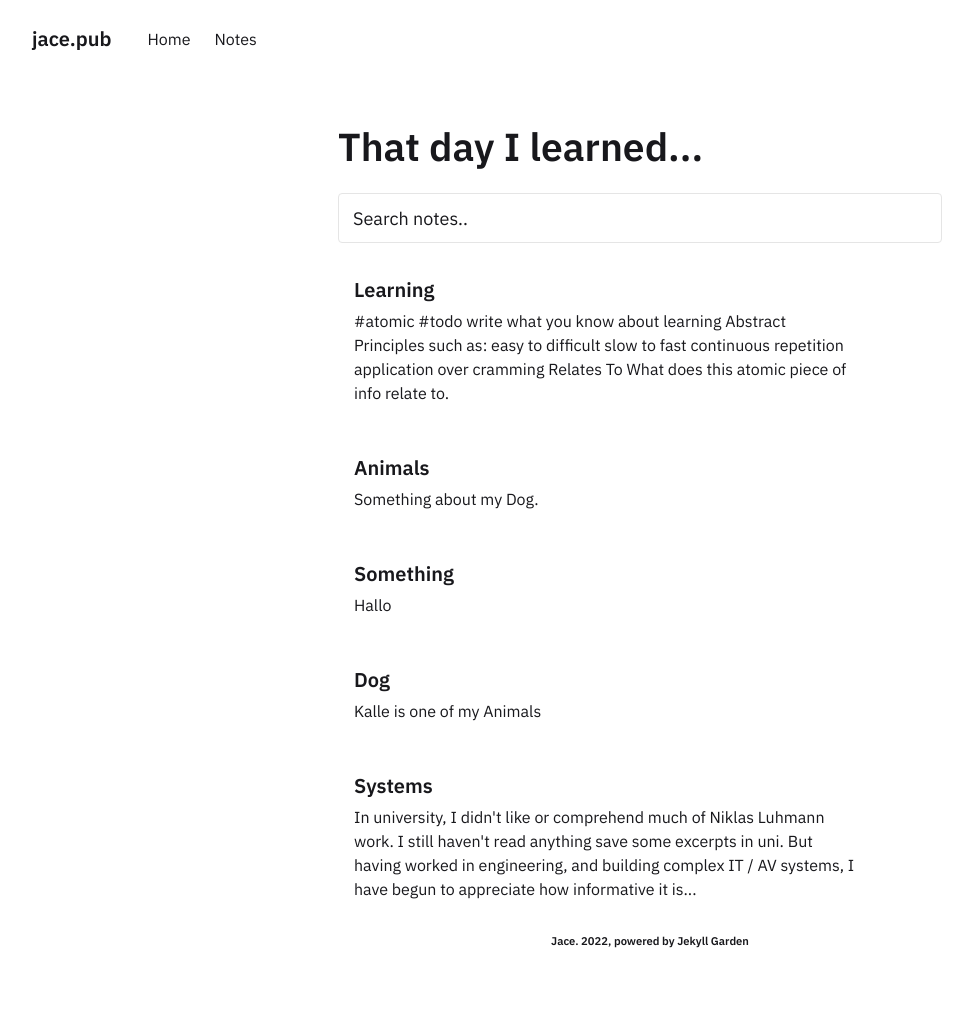
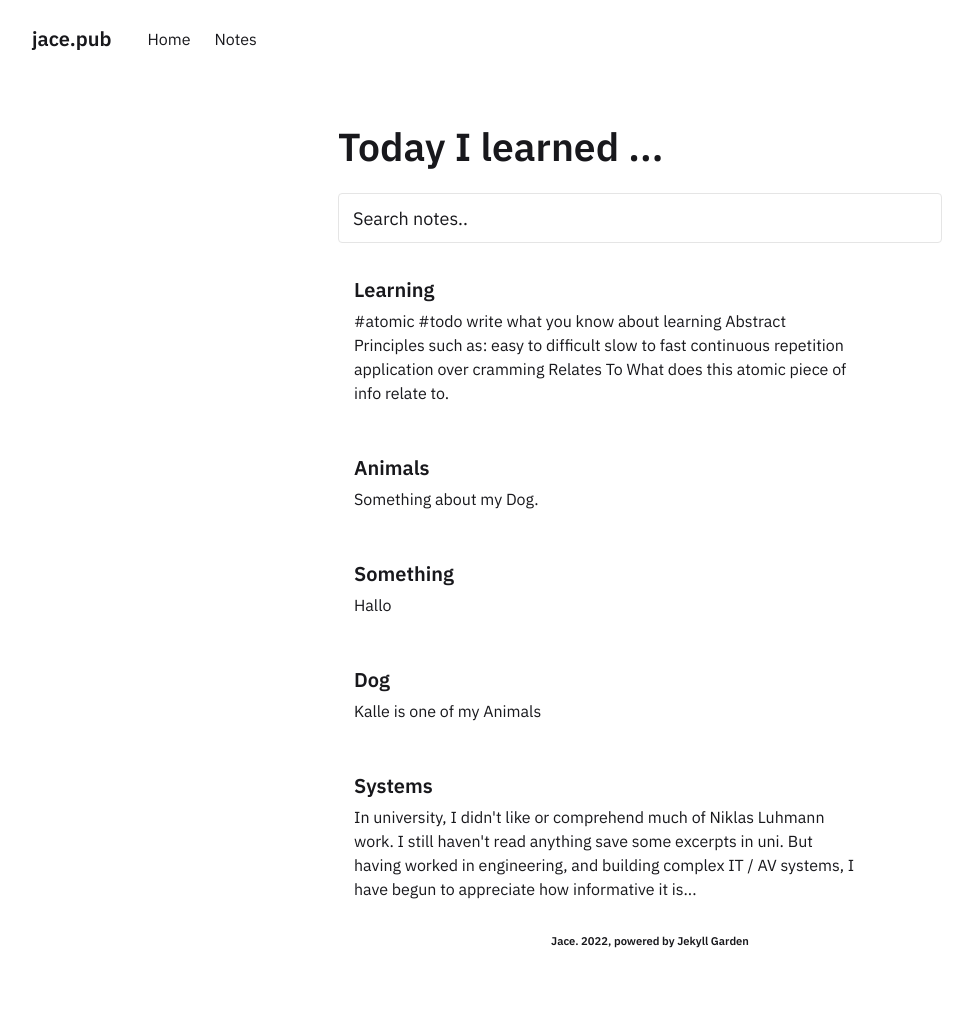
Before and after one commit to jaltgen/jacegardens, a Jekyll site: the page built from pages/notes.md, in a window 1280 px wide. Shown: the whole page, without its empty margins (0-974 px from the left). Built offline with Jekyll 4.4.1, drawn with Linux system fonts in a browser that asks for light colours.

Commit message:
Update FeedContent.html

```diff
--- a/_includes/FeedContent.html
+++ b/_includes/FeedContent.html
@@ -1,3 +1,3 @@
 <div class="block">
-    <h1>That day I learned...</h1>
+    <h1>Today I learned ...</h1>
     </div>
```
